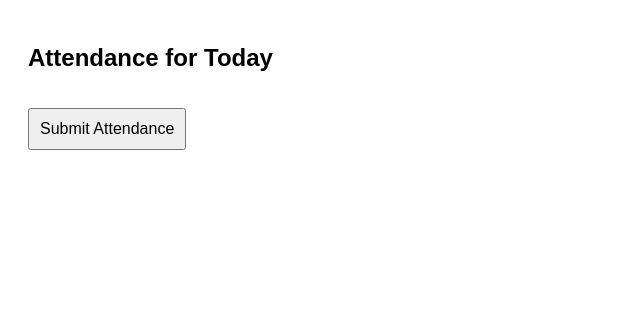
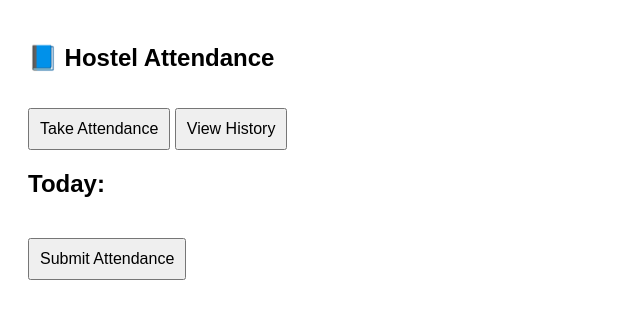
Before and after one commit to shadabalam117/Attendance, a plain HTML site: page index.html in a window 1280 px wide. Shown: the whole page, without its empty margins (0-640 px from the left). Drawn offline with Linux system fonts and the light colour scheme; no server answers.

Commit message:
Update index.html

```diff
--- a/index.html
+++ b/index.html
@@ -5,9 +5,23 @@
   <link rel="stylesheet" href="css/style.css">
 </head>
 <body>
-  <h1>Attendance for Today</h1>
-  <div id="studentList"></div>
-  <button onclick="submitAttendance()">Submit Attendance</button>
+  <h1>📘 Hostel Attendance</h1>
+
+  <div id="tabs">
+    <button onclick="showTab('attendance')">Take Attendance</button>
+    <button onclick="showTab('history')">View History</button>
+  </div>
+
+  <div id="attendanceTab">
+    <h2>Today: <span id="todayDate"></span></h2>
+    <div id="studentList"></div>
+    <button onclick="submitAttendance()">Submit Attendance</button>
+  </div>
+
+  <div id="historyTab" style="display:none;">
+    <h2>Attendance History</h2>
+    <div id="historyList"></div>
+  </div>
 
   <script src="https://www.gstatic.com/firebasejs/10.4.0/firebase-app-compat.js"></script>
   <script src="https://www.gstatic.com/firebasejs/10.4.0/firebase-firestore-compat.js"></script>
```
